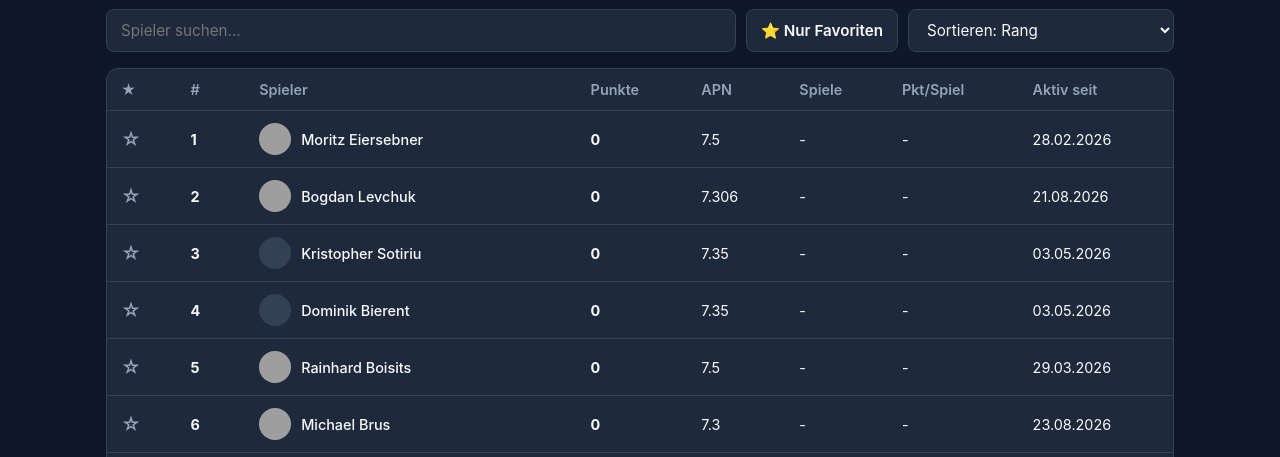
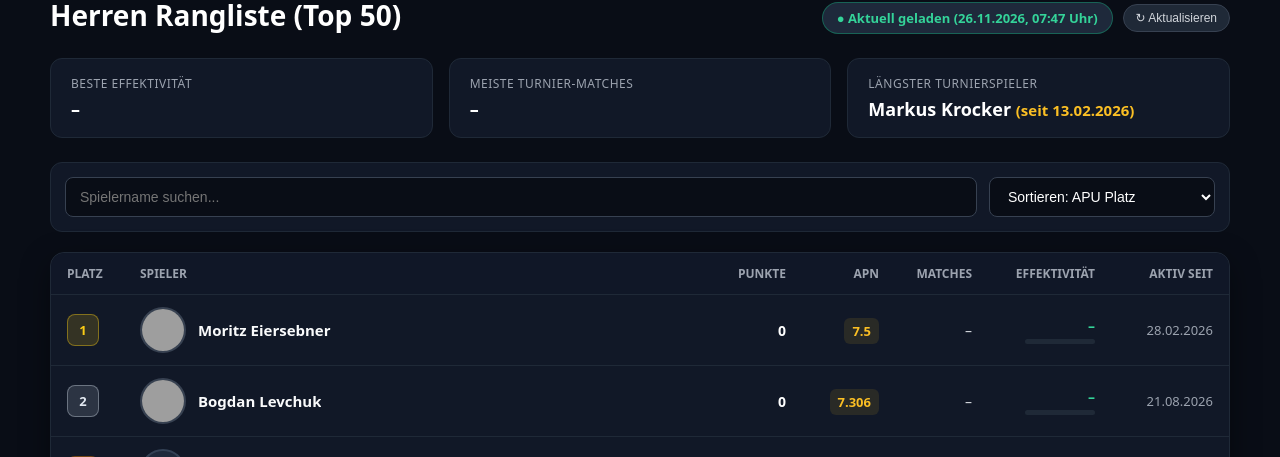
Before and after one commit to padel-stats-austria/ranking, a website: page index.html in a window 1280 px wide. Shown: the part 55-512 px from the top of the page. Drawn offline with Linux system fonts and the light colour scheme; grey boxes are pictures that could not be loaded.

Commit message:
Update index.html

```diff
--- a/index.html
+++ b/index.html
@@ -4,177 +4,218 @@
 <meta charset="UTF-8">
 <meta name="viewport" content="width=device-width, initial-scale=1.0">
 <meta name="robots" content="noindex, nofollow">
-    <title>APU Herren Stats</title>
+<title>Austrian Padel Union • Analytics</title>
 <style>
-        :root {
-            --bg: #0f172a;
-            --card: #1e293b;
-            --text: #f8fafc;
-            --muted: #94a3b8;
-            --accent: #38bdf8;
-            --green: #4ade80;
-            --red: #f87171;
-            --border: #334155;
-        }
-        * { box-sizing: border-box; margin: 0; padding: 0; font-family: -apple-system, BlinkMacSystemFont, "Segoe UI", Roboto, sans-serif; }
-        body { background: var(--bg); color: var(--text); padding: 16px; max-width: 1100px; margin: 0 auto; }
-        header { display: flex; flex-wrap: wrap; justify-content: space-between; align-items: center; gap: 12px; margin-bottom: 20px; }
-        h1 { font-size: 1.4rem; color: var(--accent); }
-        .meta { font-size: 0.85rem; color: var(--muted); }
-        .controls { display: flex; flex-wrap: wrap; gap: 10px; margin-bottom: 16px; }
-        input, select, button {
-            background: var(--card); color: var(--text); border: 1px solid var(--border);
-            padding: 10px 14px; border-radius: 8px; font-size: 0.95rem;
-        }
-        input { flex: 1; min-width: 200px; }
-        button { cursor: pointer; font-weight: 600; }
-        button.active { background: var(--accent); color: #0f172a; border-color: var(--accent); }
-        .table-wrap { overflow-x: auto; background: var(--card); border-radius: 12px; border: 1px solid var(--border); }
-        table { width: 100%; border-collapse: collapse; text-align: left; }
-        th, td { padding: 12px 14px; border-bottom: 1px solid var(--border); font-size: 0.9rem; }
-        th { color: var(--muted); font-weight: 600; cursor: pointer; user-select: none; white-space: nowrap; }
-        th:hover { color: var(--text); }
-        tr:hover { background: rgba(255,255,255,0.03); }
-        .fav-btn { background: none; border: none; font-size: 1.2rem; padding: 0; cursor: pointer; color: var(--muted); }
-        .fav-btn.is-fav { color: #facc15; }
-        .player-cell { display: flex; align-items: center; gap: 10px; }
-        .avatar { width: 32px; height: 32px; border-radius: 50%; object-fit: cover; background: #334155; }
-        a { color: var(--text); text-decoration: none; font-weight: 500; }
-        a:hover { color: var(--accent); text-decoration: underline; }
-        .trend-up { color: var(--green); font-size: 0.8rem; margin-left: 4px; }
-        .trend-down { color: var(--red); font-size: 0.8rem; margin-left: 4px; }
+  html, body { margin: 0; padding: 0; background: #090d16; color: #f3f4f6; font-family: system-ui, sans-serif; overflow-x: hidden; }
+  .w { max-width: 1180px; margin: 0 auto; padding: 30px 20px 60px; }
+  .h { display: flex; justify-content: space-between; align-items: flex-end; flex-wrap: wrap; gap: 16px; margin-bottom: 24px; }
+  .t { margin: 0; font-size: 28px; font-weight: 800; color: #fff; }
+  .b-wrap { display: flex; align-items: center; gap: 10px; }
+  .b { padding: 6px 14px; border-radius: 99px; font-size: 13px; font-weight: 600; background: #1e293b; color: #34d399; border: 1px solid rgba(16,185,129,.4); }
+  .btn-rel { background: #1f2937; color: #d1d5db; border: 1px solid #374151; padding: 6px 12px; border-radius: 99px; font-size: 12px; cursor: pointer; }
+  .btn-rel:hover { background: #374151; color: #fff; }
+  .kpis { display: grid; grid-template-columns: repeat(auto-fit, minmax(240px, 1fr)); gap: 16px; margin-bottom: 24px; }
+  .kpi { background: #111827; border: 1px solid #1f2937; border-radius: 12px; padding: 16px 20px; }
+  .kl { font-size: 12px; text-transform: uppercase; letter-spacing: .5px; color: #9ca3af; margin-bottom: 6px; }
+  .kv { font-size: 18px; font-weight: 700; color: #fff; line-height: 1.3; }
+  .ctrl { display: flex; gap: 12px; margin-bottom: 20px; flex-wrap: wrap; background: #111827; padding: 14px; border-radius: 12px; border: 1px solid #1f2937; }
+  .inp, .sel { background: #090d16; color: #fff; border: 1px solid #374151; padding: 10px 14px; border-radius: 8px; font-size: 14px; outline: none; }
+  .inp { flex: 1; min-width: 220px; }
+  .card { background: #111827; border: 1px solid #1f2937; border-radius: 14px; box-shadow: 0 10px 30px rgba(0,0,0,.4); overflow-x: auto; }
+  .grid-row { display: grid; grid-template-columns: 65px 2.4fr 95px 85px 85px 115px 110px; align-items: center; padding: 12px 16px; border-bottom: 1px solid #1f2937; font-size: 14px; gap: 8px; min-width: 780px; }
+  .grid-head { position: sticky; top: 0; background: rgba(17,24,39,.95); backdrop-filter: blur(8px); font-size: 12px; text-transform: uppercase; font-weight: 700; color: #9ca3af; z-index: 10; border-radius: 14px 14px 0 0; }
+  .grid-body:hover { background: rgba(255,255,255,.03); }
+  .rk { display: inline-flex; align-items: center; justify-content: center; width: 30px; height: 30px; border-radius: 8px; font-weight: 700; font-size: 13px; background: #1f2937; color: #d1d5db; }
+  .r1 { background: rgba(250,204,21,.15); color: #facc15; border: 1px solid rgba(250,204,21,.4); }
+  .r2 { background: rgba(203,213,225,.15); color: #e2e8f0; border: 1px solid rgba(203,213,225,.4); }
+  .r3 { background: rgba(217,119,6,.15); color: #fb923c; border: 1px solid rgba(217,119,6,.4); }
+  .pc { display: flex; align-items: center; gap: 12px; min-width: 0; }
+  .pi { width: 42px; height: 42px; border-radius: 50%; object-fit: cover; object-position: top center; border: 2px solid #374151; background: #1f2937; flex-shrink: 0; }
+  .pn { width: 42px; height: 42px; border-radius: 50%; background: #1e293b; border: 2px solid #334155; color: #94a3b8; display: inline-flex; align-items: center; justify-content: center; font-weight: 700; font-size: 13px; flex-shrink: 0; }
+  .pl { color: #f9fafb; text-decoration: none; font-weight: 600; font-size: 15px; white-space: nowrap; overflow: hidden; text-overflow: ellipsis; }
+  .pl:hover { color: #34d399; }
+  .apn { background: rgba(251,191,36,.1); color: #fbbf24; padding: 4px 8px; border-radius: 6px; font-weight: 600; font-size: 13px; }
+  .ew { display: inline-flex; flex-direction: column; align-items: flex-end; gap: 4px; }
+  .eb { width: 70px; height: 5px; background: #1f2937; border-radius: 99px; overflow: hidden; }
+  .ef { height: 100%; background: linear-gradient(90deg, #10b981, #34d399); border-radius: 99px; }
+  .tr { text-align: right; }
 </style>
 </head>
 <body>
-    <header>
-        <h1>🎾 APU Herren Rangliste & Stats</h1>
-        <div class="meta" id="lastUpdate">Lade Daten...</div>
-    </header>
-
-    <div class="controls">
-        <input type="text" id="search" placeholder="Spieler suchen...">
-        <button id="favFilterBtn">⭐ Nur Favoriten</button>
-        <select id="sortSelect">
-            <option value="rank">Sortieren: Rang</option>
-            <option value="points">Sortieren: Punkte</option>
+<div class="w">
+  <div class="h">
+    <div>
+      <div style="font-size:12px;font-weight:700;color:#10b981;text-transform:uppercase;letter-spacing:1px;margin-bottom:4px">Austrian Padel Union • Analytics</div>
+      <h1 class="t" id="mainTitle">Herren Rangliste</h1>
+    </div>
+    <div class="b-wrap">
+      <div id="st" class="b">Lade Daten...</div>
+      <button id="reloadBtn" class="btn-rel" title="Browser-Cache leeren und aktuellste data.json laden">↻ Aktualisieren</button>
+    </div>
+  </div>
+  <div id="kpis" class="kpis"></div>
+  <div id="ctrl" class="ctrl">
+    <input id="suche" class="inp" placeholder="Spielername suchen...">
+    <select id="sort" class="sel">
+      <option value="platz">Sortieren: APU Platz</option>
+      <option value="eff">Sortieren: Effektivität</option>
       <option value="apn">Sortieren: APN</option>
-            <option value="eff">Sortieren: Effizienz (Pkt/Spiel)</option>
-            <option value="matches">Sortieren: Spiele</option>
+      <option value="matches">Sortieren: Matches</option>
+      <option value="seit">Sortieren: Aktiv seit (älteste)</option>
     </select>
   </div>
-
-    <div class="table-wrap">
-        <table>
-            <thead>
-                <tr>
-                    <th>★</th>
-                    <th>#</th>
-                    <th>Spieler</th>
-                    <th>Punkte</th>
-                    <th>APN</th>
-                    <th>Spiele</th>
-                    <th>Pkt/Spiel</th>
-                    <th>Aktiv seit</th>
-                </tr>
-            </thead>
-            <tbody id="tbody"></tbody>
-        </table>
+  <div id="tw" class="card"></div>
 </div>
 
 <script>
-        let players = [];
-        let favorites = JSON.parse(localStorage.getItem('apu_favs') || '[]');
-        let onlyFavs = false;
+(async () => {
+  const cacheKey = 'apu_github_cache_v1';
+  const st = document.getElementById('st');
+  let liste = [];
 
-        async function loadData() {
-            const cached = localStorage.getItem('apu_cache_data');
-            const cachedTime = localStorage.getItem('apu_cache_time');
+  const updateKpis = () => {
+    if (!liste.length) return;
+    const topEff = liste.reduce((a, b) => b.effZ > a.effZ ? b : a, liste.at(0));
+    const topM = liste.reduce((a, b) => b.mZ > a.mZ ? b : a, liste.at(0));
+    const topSeit = liste.reduce((a, b) => b.seitZ < a.seitZ ? b : a, liste.at(0));
+    document.getElementById('kpis').innerHTML =
+      '<div class="kpi"><div class="kl">Beste Effektivität</div><div class="kv">' + (topEff && topEff.effZ >= 0 ? topEff.name + ' <span style="color:#34d399">(' + topEff.effT + ')</span>' : '–') + '</div></div>' +
+      '<div class="kpi"><div class="kl">Meiste Turnier-Matches</div><div class="kv">' + (topM && topM.mZ >= 0 ? topM.name + ' <span style="color:#60a5fa">(' + topM.mT + ')</span>' : '–') + '</div></div>' +
+      '<div class="kpi"><div class="kl">Längster Turnierspieler</div><div class="kv">' + (topSeit && topSeit.seitZ < 9e15 ? topSeit.name + ' <span style="color:#fbbf24;font-size:15px">(seit ' + topSeit.seitT + ')</span>' : '–') + '</div></div>';
+  };
 
-            // LocalStorage nutzen, wenn jünger als 1 Stunde
-            if (cached && cachedTime && (Date.now() - parseInt(cachedTime, 10) < 3600000)) {
-                renderJSON(JSON.parse(cached));
-                return;
-            }
+  const render = () => {
+    const q = document.getElementById('suche').value.toLowerCase();
+    const sb = document.getElementById('sort').value;
+    const f = liste.filter(x => x.name.toLowerCase().includes(q)).sort((a, b) => {
+      if (sb === 'eff') return b.effZ - a.effZ;
+      if (sb === 'apn') return b.apnZ - a.apnZ;
+      if (sb === 'matches') return b.mZ - a.mZ;
+      if (sb === 'seit') return a.seitZ - b.seitZ;
+      return a.platz - b.platz;
+    });
 
-            try {
-                const res = await fetch('./data.json?t=' + Date.now());
-                const data = await res.json();
-                localStorage.setItem('apu_cache_data', JSON.stringify(data));
-                localStorage.setItem('apu_cache_time', Date.now().toString());
-                renderJSON(data);
-            } catch (e) {
-                document.getElementById('lastUpdate').textContent = 'Noch keine data.json vorhanden. Bitte GitHub Action starten.';
+    const rows = f.map(x => {
+      const p = x.name.split(' ');
+      const ini = ((p.at(0) ? p.at(0).charAt(0) : '') + (p.at(1) ? p.at(1).charAt(0) : '')).toUpperCase();
+      const rc = x.platz === 1 ? 'rk r1' : (x.platz === 2 ? 'rk r2' : (x.platz === 3 ? 'rk r3' : 'rk'));
+      const av = x.bild ? '<img src="' + x.bild + '" class="pi" loading="lazy">' : '<div class="pn">' + ini + '</div>';
+      const bw = x.effZ > 0 ? Math.min(100, Math.round(x.effZ)) : 0;
+      const fullUrl = x.url && x.url.startsWith('http') ? x.url : ('https://www.padel-austria.at' + x.url);
+      return '<div class="grid-row grid-body">' +
+        '<div><span class="' + rc + '">' + x.platz + '</span></div>' +
+        '<div class="pc">' + av + '<a href="' + fullUrl + '" target="_blank" rel="noopener" class="pl">' + x.name + '</a></div>' +
+        '<div class="tr" style="font-weight:700;color:#fff">' + x.punkte + '</div>' +
+        '<div class="tr"><span class="apn">' + x.apnT + '</span></div>' +
+        '<div class="tr" style="color:#d1d5db">' + x.mT + '</div>' +
+        '<div class="tr"><div class="ew"><span style="color:#34d399;font-weight:700">' + x.effT + '</span><div class="eb"><div class="ef" style="width:' + bw + '%"></div></div></div></div>' +
+        '<div class="tr" style="color:#9ca3af;font-size:13px">' + x.seitT + '</div>' +
+        '</div>';
+    }).join('');
+
+    const head = '<div class="grid-row grid-head">' +
+      '<div>Platz</div>' +
+      '<div>Spieler</div>' +
+      '<div class="tr">Punkte</div>' +
+      '<div class="tr">APN</div>' +
+      '<div class="tr">Matches</div>' +
+      '<div class="tr">Effektivität</div>' +
+      '<div class="tr">Aktiv seit</div>' +
+      '</div>';
+    document.getElementById('tw').innerHTML = head + rows;
+  };
+
+  document.getElementById('suche').addEventListener('input', render);
+  document.getElementById('sort').addEventListener('change', render);
+  document.getElementById('reloadBtn').addEventListener('click', () => {
+    localStorage.removeItem(cacheKey);
+    location.reload();
+  });
+
+  const normalizeData = (rawPlayers) => {
+    return rawPlayers.map(p => {
+      const platz = p.platz ?? p.rank ?? 99999;
+      const name = p.name || 'Unbekannt';
+      const url = p.url || '';
+      const punkteRaw = p.punkte ?? p.points ?? 0;
+      const punkte = typeof punkteRaw === 'number' ? punkteRaw.toLocaleString('de-AT') : punkteRaw;
+      const bild = p.bild ?? p.img ?? '';
+
+      const apnVal = p.apnT ?? p.apn;
+      const apnT = (apnVal !== null && apnVal !== undefined && apnVal !== '' && apnVal !== '-') ? String(apnVal) : '–';
+      const apnZ = p.apnZ ?? (apnT !== '–' ? (parseFloat(apnT.replace(',', '.')) || -1) : -1);
+
+      const mVal = p.mT ?? p.matches;
+      const mT = (mVal !== null && mVal !== undefined && mVal !== '' && mVal !== 0 && mVal !== '-') ? String(mVal) : '–';
+      const mZ = p.mZ ?? (mT !== '–' ? (parseInt(mT, 10) || -1) : -1);
+
+      const effVal = p.effT ?? p.eff;
+      let effT = '–';
+      let effZ = -1;
+      if (p.effZ !== undefined) {
+        effZ = p.effZ;
+        effT = p.effT || '–';
+      } else if (effVal !== null && effVal !== undefined && effVal !== '' && effVal !== 0 && effVal !== '-') {
+        const num = parseFloat(String(effVal).replace('%', '').replace(',', '.'));
+        if (!isNaN(num)) {
+          effZ = num;
+          effT = String(effVal).includes('%') ? String(effVal) : (num + '%');
         }
       }
 
-        function renderJSON(data) {
-            players = data.players || [];
-            const date = new Date(data.updatedAt);
-            document.getElementById('lastUpdate').textContent = `Stand: ${date.toLocaleDateString('de-AT')} ${date.toLocaleTimeString('de-AT', {hour: '2-digit', minute:'2-digit'})} (${players.length} Spieler)`;
-            renderTable();
+      const seitVal = p.seitT ?? p.since ?? p.seit;
+      const seitT = (seitVal && seitVal !== '-') ? String(seitVal) : '–';
+      let seitZ = p.seitZ ?? 9e15;
+      if (seitZ === 9e15 && seitT !== '–') {
+        const m = seitT.match(/(\d{2})\.(\d{2})\.(\d{4})/);
+        if (m) seitZ = new Date(m[3] + '-' + m[2] + '-' + m[1]).getTime();
       }
 
-        function toggleFav(url) {
-            if (favorites.includes(url)) {
-                favorites = favorites.filter(u => u !== url);
-            } else {
-                favorites.push(url);
+      return { platz, name, punkte, url, bild, apnT, apnZ, mT, mZ, effT, effZ, seitT, seitZ };
+    });
+  };
+
+  const applyData = (rawObj, fromCache) => {
+    const rawPlayers = rawObj.players || rawObj.data || [];
+    liste = normalizeData(rawPlayers);
+    document.getElementById('mainTitle').textContent = 'Herren Rangliste (Top ' + liste.length + ')';
+    const ts = rawObj.updatedAt || rawObj.lastUpdated;
+    let dateStr = '';
+    if (ts) {
+      const d = new Date(ts);
+      dateStr = d.toLocaleDateString('de-AT') + ', ' + d.toLocaleTimeString('de-AT', { hour: '2-digit', minute: '2-digit' }) + ' Uhr';
     }
-            localStorage.setItem('apu_favs', JSON.stringify(favorites));
-            renderTable();
+    st.textContent = (fromCache ? '● Aus Browser-Cache' : '● Aktuell geladen') + (dateStr ? ' (' + dateStr + ')' : '');
+    updateKpis();
+    render();
+  };
+
+  // 1. Sofort aus localStorage laden (falls jünger als 1 Stunde)
+  const cached = localStorage.getItem(cacheKey);
+  if (cached) {
+    try {
+      const parsed = JSON.parse(cached);
+      if (parsed && parsed.savedAt && (Date.now() - parsed.savedAt < 3600000)) {
+        applyData(parsed.payload, true);
+        return;
+      }
+    } catch (e) {}
   }
 
-        function renderTable() {
-            const q = document.getElementById('search').value.toLowerCase();
-            const sortBy = document.getElementById('sortSelect').value;
-
-            let list = players.filter(p => {
-                if (onlyFavs && !favorites.includes(p.url)) return false;
-                if (q && !p.name.toLowerCase().includes(q)) return false;
-                return true;
-            });
-
-            list.sort((a, b) => {
-                if (sortBy === 'rank') return a.rank - b.rank;
-                return (b[sortBy] || 0) - (a[sortBy] || 0);
-            });
-
-            const tbody = document.getElementById('tbody');
-            tbody.innerHTML = list.slice(0, 500).map(p => {
-                const isFav = favorites.includes(p.url);
-                const rankDiff = (p.prevRank || p.rank) - p.rank;
-                const trend = rankDiff > 0 ? `<span class="trend-up">▲${rankDiff}</span>` : (rankDiff < 0 ? `<span class="trend-down">▼${Math.abs(rankDiff)}</span>` : '');
-                const imgTag = p.img ? `<img src="${p.img}" class="avatar" loading="lazy">` : `<div class="avatar"></div>`;
-
-                return `
-                    <tr>
-                        <td><button class="fav-btn ${isFav ? 'is-fav' : ''}" onclick="toggleFav('${p.url}')">${isFav ? '★' : '☆'}</button></td>
-                        <td><strong>${p.rank}</strong>${trend}</td>
-                        <td>
-                            <div class="player-cell">
-                                ${imgTag}
-                                <a href="${p.url}" target="_blank" rel="noopener">${p.name}</a>
-                            </div>
-                        </td>
-                        <td><strong>${p.points.toLocaleString('de-AT')}</strong></td>
-                        <td>${p.apn ?? '-'}</td>
-                        <td>${p.matches || '-'}</td>
-                        <td>${p.eff || '-'}</td>
-                        <td>${p.since || '-'}</td>
-                    </tr>
-                `;
-            }).join('');
+  // 2. Frische data.json vom eigenen GitHub-Repo holen
+  try {
+    const res = await fetch('./data.json?v=' + Math.floor(Date.now() / 60000));
+    if (!res.ok) throw new Error('HTTP ' + res.status);
+    const json = await res.json();
+    try {
+      localStorage.setItem(cacheKey, JSON.stringify({ savedAt: Date.now(), payload: json }));
+    } catch (e) {}
+    applyData(json, false);
+  } catch (e) {
+    st.textContent = '⚠ Noch keine data.json gefunden';
+    st.style.color = '#fbbf24';
   }
-
-        document.getElementById('search').addEventListener('input', renderTable);
-        document.getElementById('sortSelect').addEventListener('change', renderTable);
-        document.getElementById('favFilterBtn').addEventListener('click', (e) => {
-            onlyFavs = !onlyFavs;
-            e.target.classList.toggle('active', onlyFavs);
-            renderTable();
-        });
-
-        loadData();
+})();
 </script>
 </body>
 </html>
```
Lines whose indentation alone changed are shown as unchanged.
